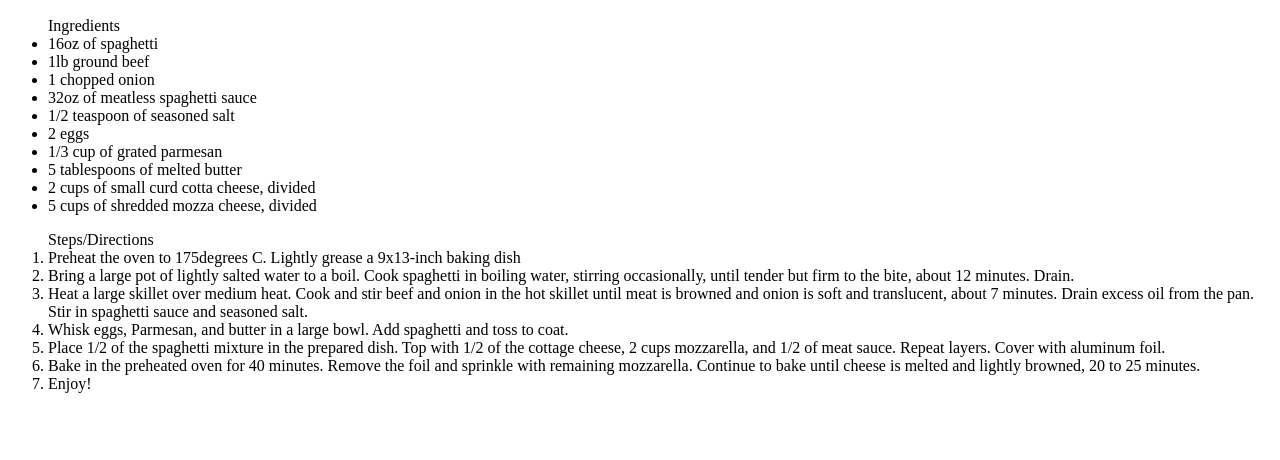
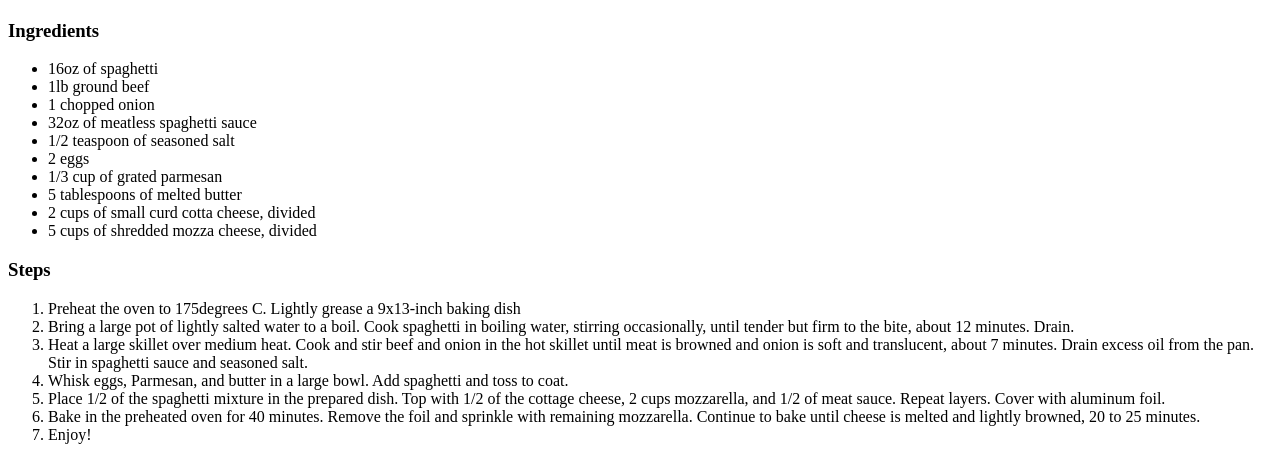
Before and after one commit to lyuriee/odin-recipes, a plain HTML site: page recipes/bakedspaghetti.html in a window 1280 px wide. Shown: the part 464-924 px from the top of the page. Before the commit the page ends 873 px from the top, so only its background shows below. Drawn offline with Linux system fonts and the light colour scheme.

Commit message:
added heading before lists

```diff
--- a/recipes/bakedspaghetti.html
+++ b/recipes/bakedspaghetti.html
@@ -15,9 +15,8 @@
     </p>
 
     <img src="../images/spag.jpeg" alt="Image of baked spaghetti." />
-
+    <h3>Ingredients</h3>
     <ul>
-      Ingredients
       <li>16oz of spaghetti</li>
       <li>1lb ground beef</li>
       <li>1 chopped onion</li>
@@ -29,9 +28,8 @@
       <li>2 cups of small curd cotta cheese, divided</li>
       <li>5 cups of shredded mozza cheese, divided</li>
     </ul>
-
+    <h3>Steps</h3>
     <ol>
-      Steps/Directions
       <li>
         Preheat the oven to 175degrees C. Lightly grease a 9x13-inch baking dish
       </li>
```
